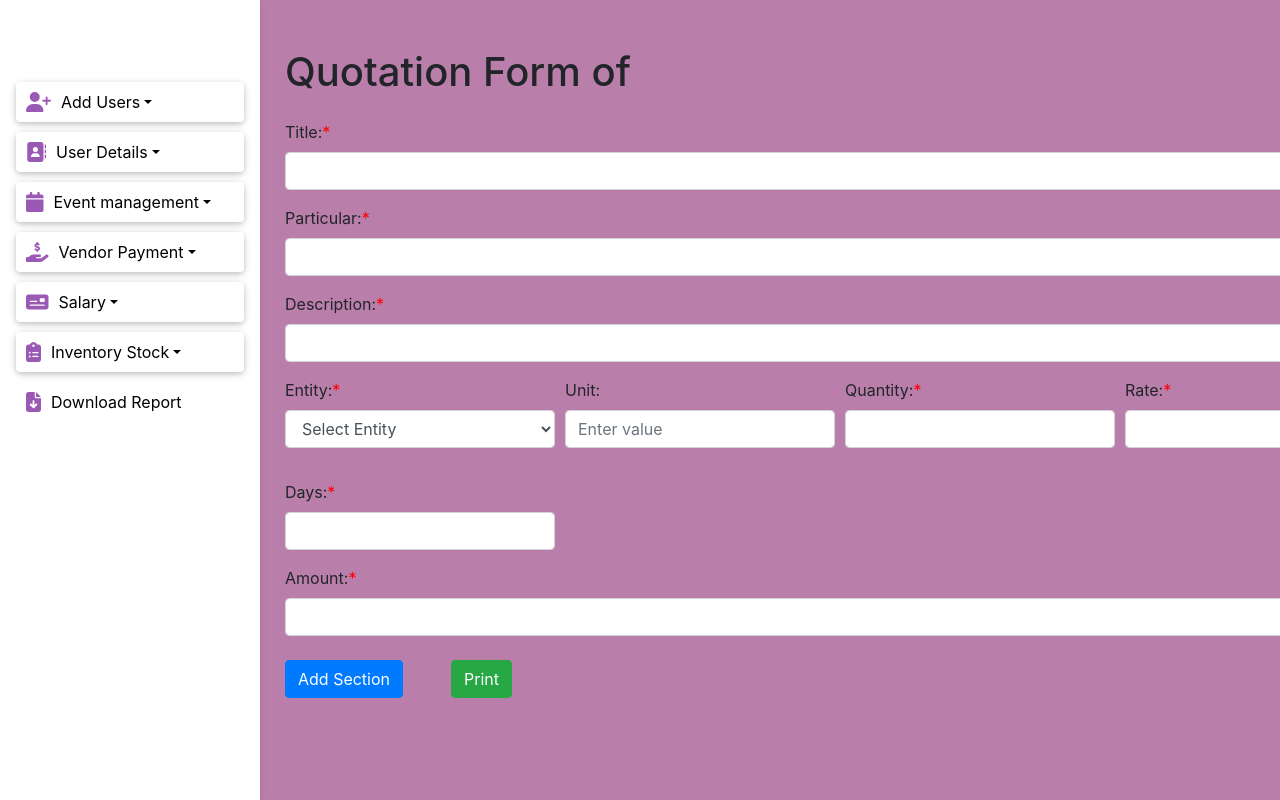
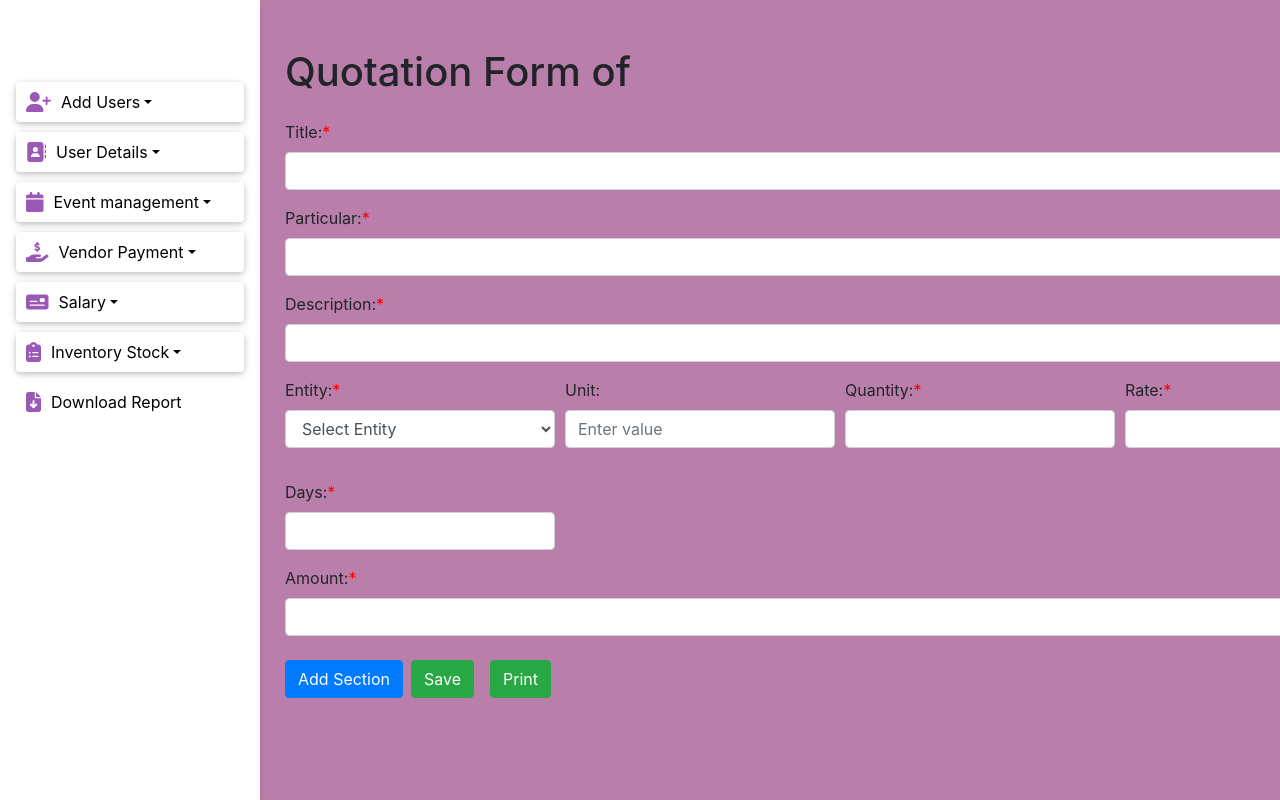
Before and after one commit to kalyani-coder/Event-Managment-Admin, a React (Create React App) app in the folder frontend/: page /quotation/1 in a window 1280 px wide. Shown: the top 800 px of the page. Built offline with nearby package versions, Linux system fonts and the light colour scheme.

Commit message:
view more details changes

```diff
--- a/frontend/src/App.js
+++ b/frontend/src/App.js
@@ -52,7 +52,7 @@ function App() {
           <Route path="/manager/:_id" element={<ManagerDetailPage />} />
           <Route path="/accountant/:_id" element={<AccountantDetailPage />} />
           <Route path="/quotation" element={<ViewEnquiry />} />
-          <Route path="//quotation/:id" element={<MakeQuotation />} />
+          <Route path="//quotation/:_id" element={<MakeQuotation />} />
           <Route path="/advancepayment" element={<AdvancePaymentForm />} />
           <Route path="/orderform" element={<OrderForm />} />
           <Route path="/addsalary/" element={<AddSalary />} />
@@ -60,7 +60,7 @@ function App() {
           <Route path="/vendor/:_id" element={<VendorDetailPage />} />
           <Route path="/viewevent" element={<EventDetails />} />
           {/* <Route path="/event-more-details" element={<EventMoreDetails />} /> */}
-          <Route path="/event-more-details/:_id" element={<EventMoreDetails />} />
+          <Route path="/event-more-details/:eventId" element={<EventMoreDetails />} />
           <Route path="/add-expense/:eventId" element={<AddExpense />} />
           <Route path="/expenses/:eventId" element={<ExpenseList />} />
           <Route path="/viewsalary/" element={<ViewSalary />} />
--- a/frontend/src/components/Enquiry/Quotation/MakeQuotation.js
+++ b/frontend/src/components/Enquiry/Quotation/MakeQuotation.js
@@ -1,14 +1,18 @@
 import React, { useState } from "react";
 import jsPDF from "jspdf";
 import "jspdf-autotable";
-import { useParams, useLocation } from "react-router-dom";
+import { useParams, useLocation, useNavigate } from "react-router-dom";
+import axios from "axios";
 import myImage from "./logo.png";
 
 function QuotationForm() {
   const unitOptions = ["sqft", "number", "kg", "meter", "liter", "other"];
+  const navigate = useNavigate();
   const location = useLocation();
-  const data = location.state;
-  const customerName = data?.enquiry?.customer_name || "";
+  const data = location.state || {};
+  const enquiry = data.enquiry || {};
+
+  const eventName = enquiry.eventName || "";
 
   const [sections, setSections] = useState([
     {
@@ -28,14 +32,12 @@ function QuotationForm() {
     const { name, value } = e.target;
     let newValue = value;
 
-    // Validate input to allow only numeric values for "Quantity," "Rate," and "Days"
     if (["quantity", "rate", "days"].includes(name)) {
       if (!isNaN(value) || value === "") {
         const list = [...sections];
         list[index][name] = value;
         newValue = value;
 
-        // Calculate the amount if all three fields have valid numeric values
         if (
           !isNaN(list[index].quantity) &&
           !isNaN(list[index].rate) &&
@@ -63,7 +65,6 @@ function QuotationForm() {
       setSections(list);
     }
 
-    // Update the input value
     e.target.value = newValue;
   };
 
@@ -85,20 +86,33 @@ function QuotationForm() {
     ]);
   };
 
+  const handleSave = async () => {
+    try {
+      // Send a POST request to the API endpoint with the sections data
+      await axios.post("http://localhost:5000/api/quotation", {
+        // customer_name,
+        sections,
+      });
+
+      alert("Quotation saved successfully!");
+    } catch (error) {
+      console.error("Error saving quotation:", error);
+      alert("Error saving quotation. Please try again.");
+    }
+  };
+
   const handlePrint = () => {
     const doc = new jsPDF();
 
-    doc.text(`Quotation Form of ${data.enquiry.event_name}`, 10, 10);
+    doc.text(`Quotation Form of ${enquiry.enquiry.event_name}`, 10, 10);
 
-    // Add customer information table
     const customerData = [
-      ["Customer Name", data.enquiry.customer_name],
-      ["Customer Address", data.enquiry.address],
-      ["Event Date", data.enquiry.event_date],
-      ["Event Venue", data.enquiry.event_venue],
+      ["Customer Name", enquiry.customer_name],
+      ["Customer Address", enquiry.address],
+      ["Event Date", enquiry.event_date],
+      ["Event Venue", enquiry.event_venue],
     ];
 
-    // Add company information table
     const companyData = [
       ["Company Name", "Tutons Events LLP"],
       [
@@ -112,20 +126,19 @@ function QuotationForm() {
     const customerTableX = 30;
     const customerTableY = 40;
 
-    // Set the position for the company information table
-    const companyTableX = 105; // Half of the page width
+    const companyTableX = 105;
     const companyTableY = 40;
 
-    // Calculate the width of the customer information table (half of the page width)
     const pageWidth = doc.internal.pageSize.width;
-    // Calculate the width of the customer information table (less than half of the page width)
-    const customerTableWidth = (pageWidth - companyTableX) / 2 - 10; // Adjust the width as needed
+    const customerTableWidth = (pageWidth - companyTableX) / 2 - 10;
+
     doc.autoTable({
       body: customerData,
       startY: customerTableY,
       theme: "grid",
       margin: { right: companyData },
     });
+
     const imageWidth = 40;
     const imageHeight = 30;
     const imageX = 120;
@@ -167,13 +180,13 @@ function QuotationForm() {
       startY: 110,
     });
 
-    doc.save(`${data.enquiry.customer_name}-Quotation.pdf`);
+    doc.save(`${enquiry.customer_name}-Quotation.pdf`);
     alert("PDF file generated");
   };
 
   return (
     <div className="container mt-5">
-      <h1 className="mb-4">Quotation Form of {customerName}</h1>
+      <h1 className="mb-4">Quotation Form of {eventName}</h1>
       {sections.map((section, index) => (
         <div key={index} className="mb-4">
           <div className="form-group">
@@ -251,10 +264,10 @@ function QuotationForm() {
                     className="form-control"
                     id={`unit${index}`}
                     name="unit"
-                    type="text" // Set the input type to "number" to allow only numeric input
+                    type="text"
                     placeholder="Enter value"
                     required
-                    style={{ paddingRight: '50px' }} // Add some padding to the right to make space for "sqft"
+                    style={{ paddingRight: '50px' }}
                   />
                 </div>
               </div>
@@ -320,7 +333,10 @@ function QuotationForm() {
       <button className="btn btn-primary" onClick={handleAddSection}>
         Add Section
       </button>
-      <button className="btn btn-success mx-5" onClick={handlePrint}>
+      <button className="btn btn-success mx-2" onClick={handleSave}>
+        Save
+      </button>
+      <button className="btn btn-success mx-2" onClick={handlePrint}>
         Print
       </button>
     </div>
--- a/frontend/src/components/Enquiry/Quotation/ViewEnquiry.js
+++ b/frontend/src/components/Enquiry/Quotation/ViewEnquiry.js
@@ -32,7 +32,10 @@ const Card = (enquiry) => {
           <Link
             to={{
               pathname: `/quotation/${enquiry._id}`,
-              state: { customerName: enquiry.enquiry.customer_name, ...enquiry },
+              state: {
+                customerName: enquiry.enquiry.customer_name,
+                eventName: enquiry.enquiry.event_name, ...enquiry,
+              },
             }}
             className="btn btn-info"
           >
--- a/frontend/src/components/Event/ViewEvent.js
+++ b/frontend/src/components/Event/ViewEvent.js
@@ -3,7 +3,7 @@ import { Card } from "react-bootstrap";
 import { useNavigate } from "react-router-dom";
 import axios from "axios";
 
-const EventDetails = ({routes}) => {
+const EventDetails = ({ routes }) => {
   const [eventData, setEventData] = useState([]);
   const [searchTerm, setSearchTerm] = useState("");
   const navigate = useNavigate();
--- a/frontend/src/components/Event/ViewMoreDetails.js
+++ b/frontend/src/components/Event/ViewMoreDetails.js
@@ -1,6 +1,8 @@
 // ViewMoreDetails.js
 import React, { useEffect, useState } from 'react';
 import { useParams } from 'react-router-dom';
+import { Card } from "react-bootstrap";
+
 import axios from 'axios';
 
 const ViewMoreDetails = () => {
@@ -27,11 +29,33 @@ const ViewMoreDetails = () => {
   return (
     <div className="container mt-5">
       <h2>Event More Details</h2>
-      <p>Event ID: {eventId}</p>
+      {/* <p>Event ID: {eventId}</p> */}
       {/* Render the details of the event based on the fetched data */}
+      {/* <p>Event Name: {eventDetails.fname}</p>
+      <p>Company: {eventDetails.lname}</p>
       <p>Event Name: {eventDetails.fname}</p>
+      <p>Company: {eventDetails.company_name}</p><p>Event Name: {eventDetails.fname}</p>
+      <p>Company: {eventDetails.company_name}</p><p>Event Name: {eventDetails.fname}</p>
+      <p>Company: {eventDetails.company_name}</p><p>Event Name: {eventDetails.fname}</p>
       <p>Company: {eventDetails.company_name}</p>
-      {/* Add more details as needed */}
+      Add more details as needed */}
+
+      <card>
+        <Card.Body>
+          <Card.Title>{eventDetails.fname}</Card.Title>
+          <Card.Subtitle className="mb-2 text-muted">
+            Company: {eventDetails.company_name}
+          </Card.Subtitle>
+          <Card.Text>Event: {eventDetails.eventName}</Card.Text>
+          <Card.Text>Venue: {eventDetails.venue}</Card.Text>
+          <Card.Text>Subvenue: {eventDetails.subvenue}</Card.Text>
+          <Card.Text>Event Date: {eventDetails.event_date}</Card.Text>
+          <Card.Text>Guest Number: {eventDetails.guest_number}</Card.Text>
+          <Card.Text>Budget: ${eventDetails.budget}</Card.Text>
+          <Card.Text>Date: {eventDetails.event_date}</Card.Text>
+          <Card.Text>Time: {eventDetails.currentTime}</Card.Text>
+        </Card.Body>
+      </card>
     </div>
   );
 };
```
